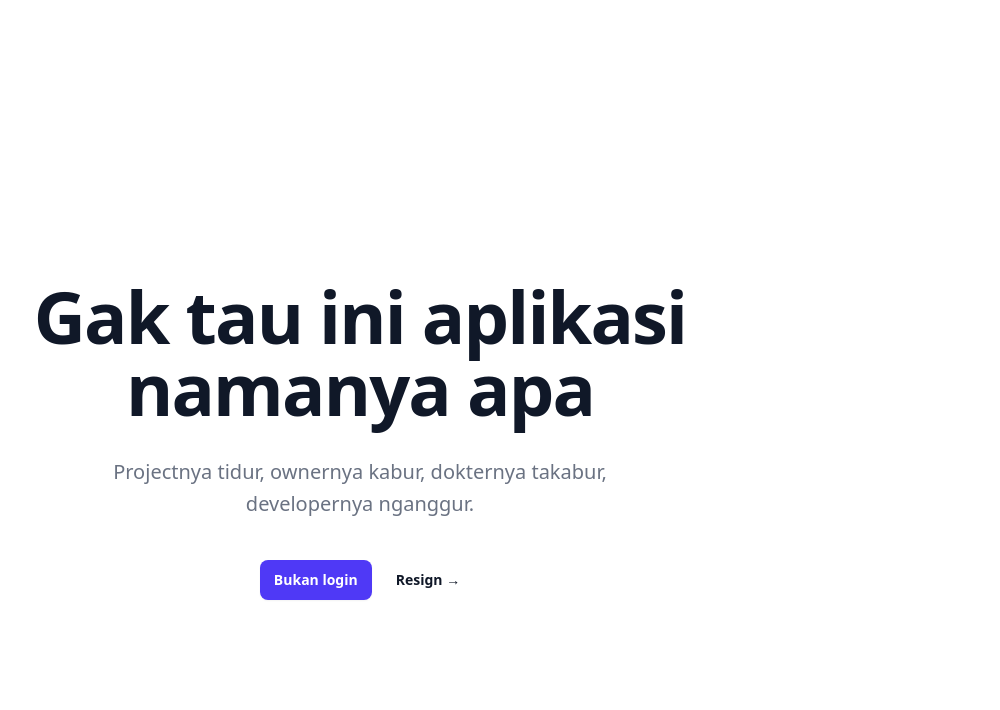
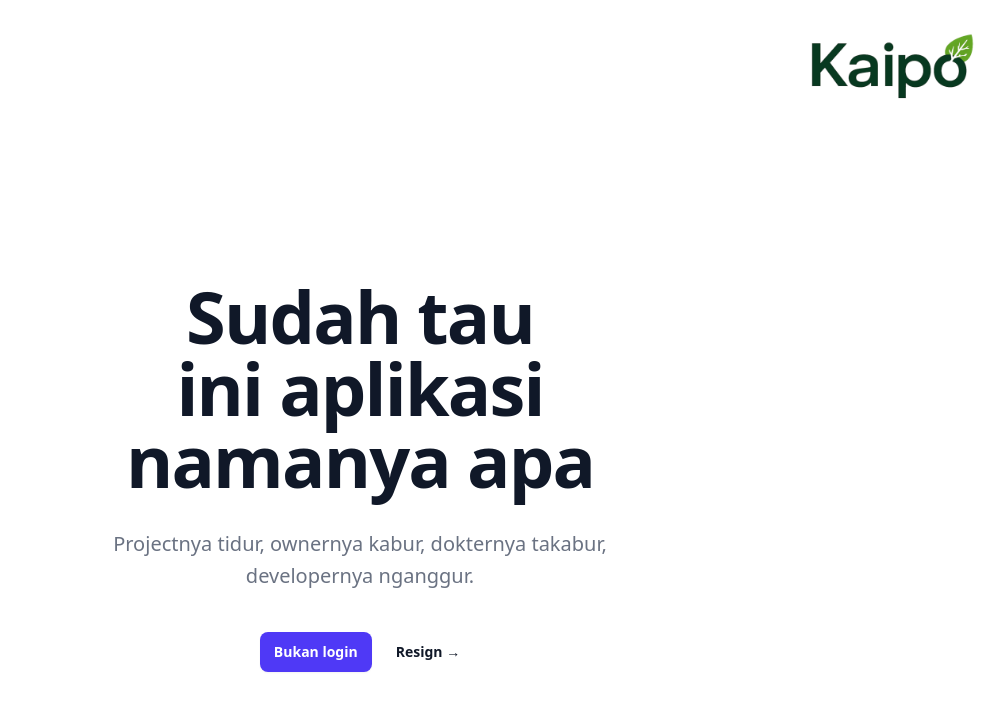
Before and after one commit to andreeewill/Kaipo-client, a Next.js app: page / in a window 1280 px wide. Shown: the top 710 px of the page, without its empty margins (280-1280 px from the left). Built offline with nearby package versions, Linux system fonts and the light colour scheme.

Commit message:
Add logo

```diff
--- a/app/page.tsx
+++ b/app/page.tsx
@@ -1,11 +1,20 @@
+import Image from "next/image";
+
 export default function Page() {
   return (
     <div className="bg-white h-screen">
       <div className="relative isolate px-6 pt-14 lg:px-8">
         <div className="mx-auto max-w-2xl py-32 sm:py-48 lg:py-56">
+          <Image
+            className="absolute -top-1.5  right-2.5"
+            src={"/kaipo.png"}
+            alt="kaipo-logo"
+            width={200}
+            height={150}
+          />
           <div className="text-center">
             <h1 className="text-5xl font-semibold tracking-tight text-balance text-gray-900 sm:text-7xl">
-              Gak tau ini aplikasi namanya apa
+              Sudah tau ini aplikasi namanya apa
             </h1>
             <p className="mt-8 text-lg font-medium text-pretty text-gray-500 sm:text-xl/8">
               Projectnya tidur, ownernya kabur, dokternya takabur, developernya
--- a/package.json
+++ b/package.json
@@ -47,7 +47,8 @@
     "tailwindcss": "^4.1.4",
     "tw-animate-css": "^1.2.8",
     "vaul": "^1.1.2",
-    "zod": "^3.24.3"
+    "zod": "^3.24.3",
+    "zustand": "^5.0.3"
   },
   "devDependencies": {
     "@types/node": "22.14.1",
```
Also changed, not shown: public/kaipo.png (added), 1 other file (tests, documents, lock files or other folders).
